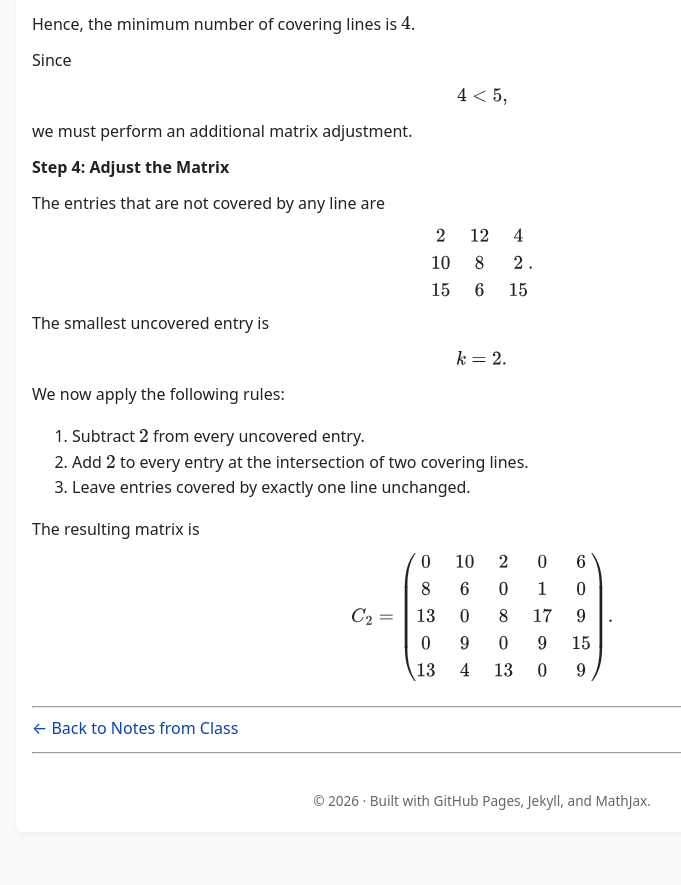
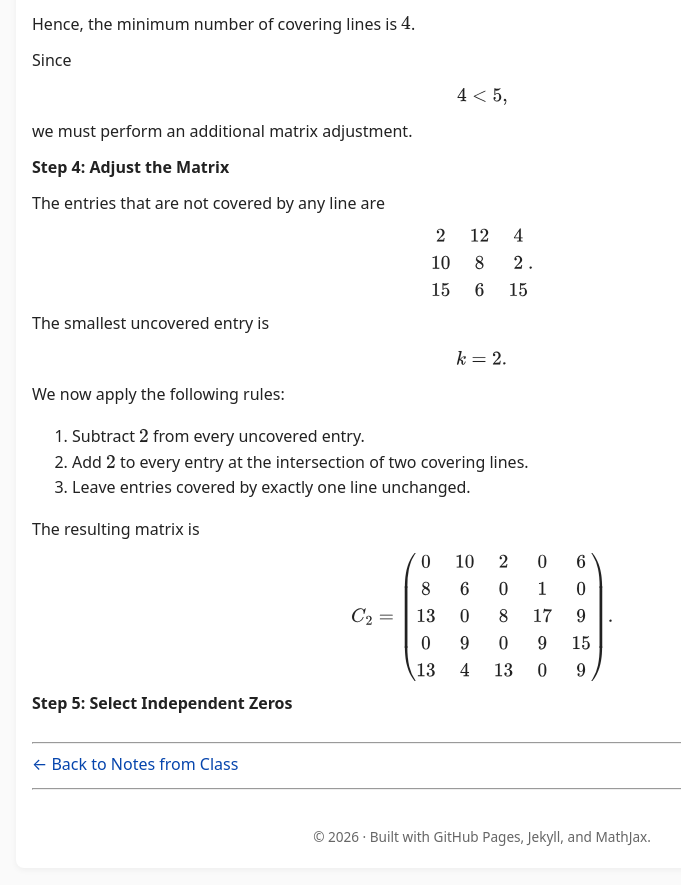
Before and after one commit to SaleemKamaludin/SaleemKamaludin.github.io, a Jekyll site: the page built from courses/math-2276/notes-from-class/supplementary-lecture-6/index.md, in a window 1280 px wide and 900 px high, scrolled down 7869 px. Shown: the top 885 px of the window, without its empty margins (158-839 px from the left). Built offline with Jekyll 4.4.1, drawn with Linux system fonts in a browser that asks for light colours; before the commit the page ends 8733 px from its top, so only the background shows below that.

Commit message:
Begin Step 5 independent zero selection in Example 1.3

```diff
--- a/courses/math-2276/notes-from-class/supplementary-lecture-6/index.md
+++ b/courses/math-2276/notes-from-class/supplementary-lecture-6/index.md
@@ -1295,6 +1295,14 @@ C_2=
 
     </div>
 </div>
+
+  <div id="example-hungarian-five-by-five-step-5-independent-zeros">
+
+    <p>
+      <strong>Step 5: Select Independent Zeros</strong>
+    </p>
+
+  </div>
 </div>
 
 
```
